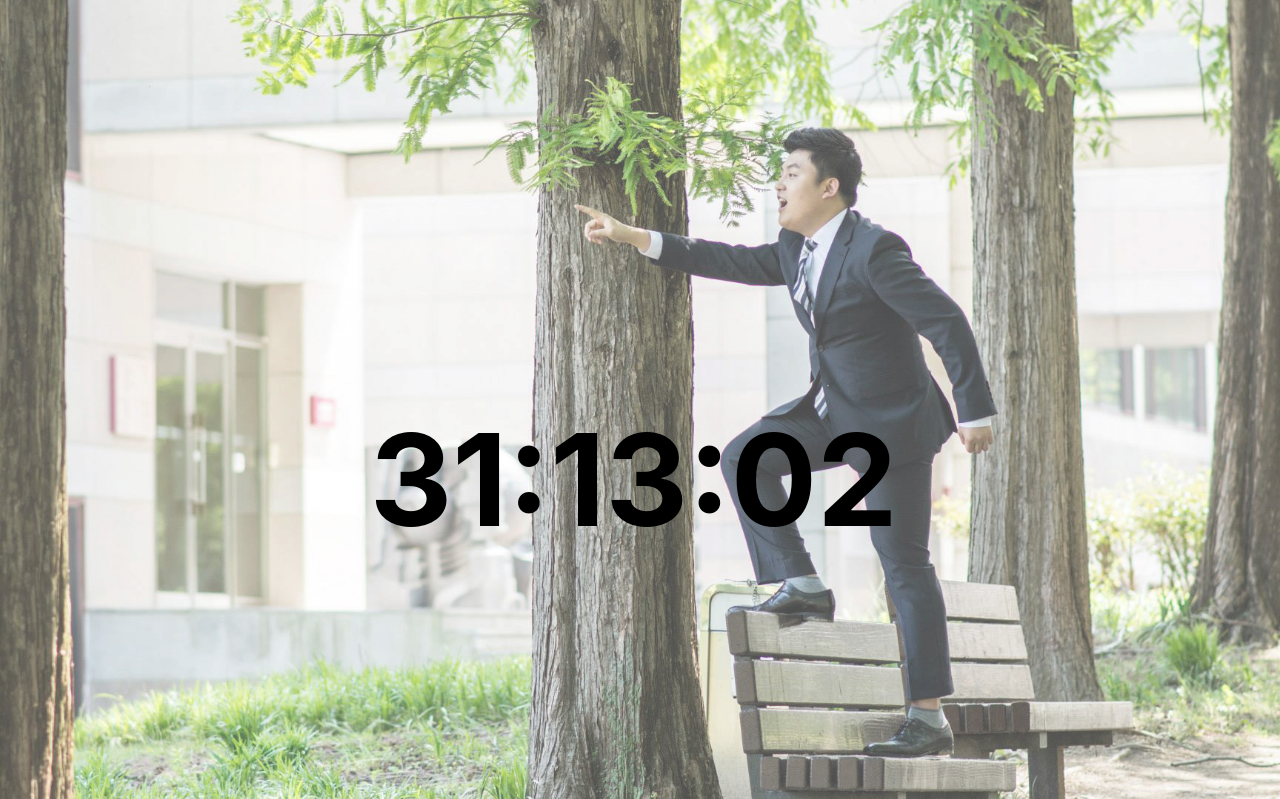
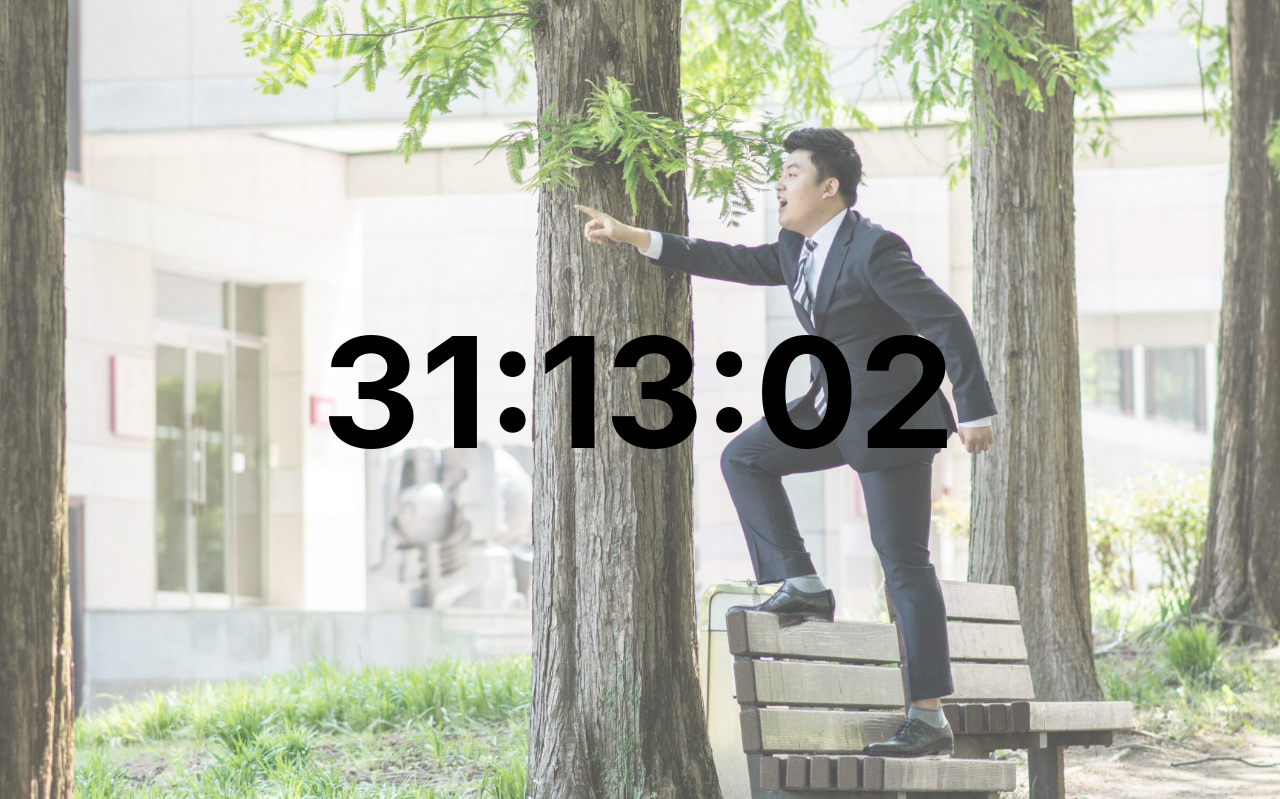
Before and after one commit to chaeyongpark/snow9000, a Django app: page / in a window 1280 px wide. Shown: the top 799 px of the page. Run offline with Django 3.2, Linux system fonts and the light colour scheme; data that the repository does not hold is empty; some libraries are stand-ins or nearby versions.

Commit message:
modify d day counter

```diff
--- a/fest9000/static/css/style.css
+++ b/fest9000/static/css/style.css
@@ -7,10 +7,12 @@
 }
 .main-text {
     position: absolute;
-    width: 96.66666666666666%;
     color: #000;
-	font-size: 10vw;
+	font-size: 12vw;
 	font-weight: bold;
+	left: 50%;
+	top: 50%;
+	filter: opacity(0%);
 }
 .carousel-item {
 	height: 100vh;
--- a/fest9000/templates/fest9000/home.html
+++ b/fest9000/templates/fest9000/home.html
@@ -45,7 +45,7 @@
 		<img src="{% static 'img/banner.jpg' %}" class="img-fluid">
 
 		<div class="container-fluid" style="padding-top: 10px">
-			<div class="main-text text-center">
+			<div class="main-text">
 				<p id="time"></p>
 			</div>
 
@@ -102,9 +102,13 @@
 				$('.carousel').carousel({
 					interval: 2000
 				});
-				$('.main-text').css("top", $(window).height()/2 - $('.main-text').height());
 			});
 
+			setTimeout(function() {
+				$('.main-text').css("margin-top", -$('.main-text').height()/2 + "px");
+				$('.main-text').css("margin-left", -$('.main-text').width()/2 + "px");
+				$('.main-text').css("filter", "opacity(100%)");
+			}, 300);
 			$('.carousel img').each(function() {
 				var $src = $(this).attr('src');
 				var $color = $(this).attr('data-color');
```
